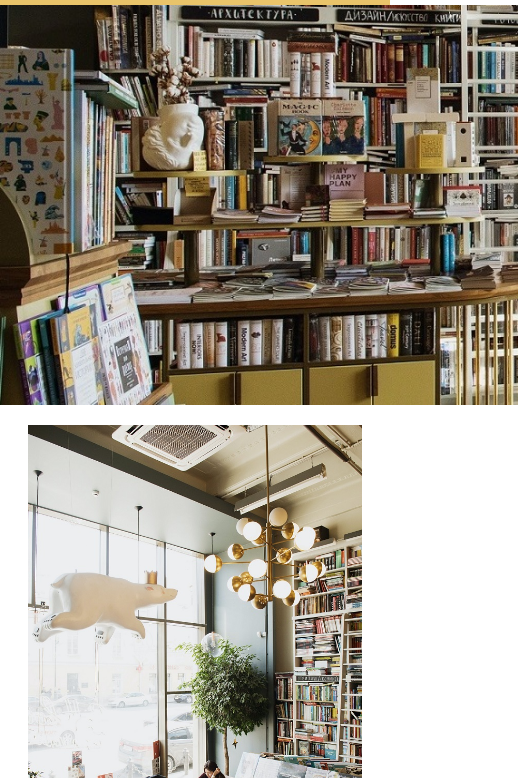
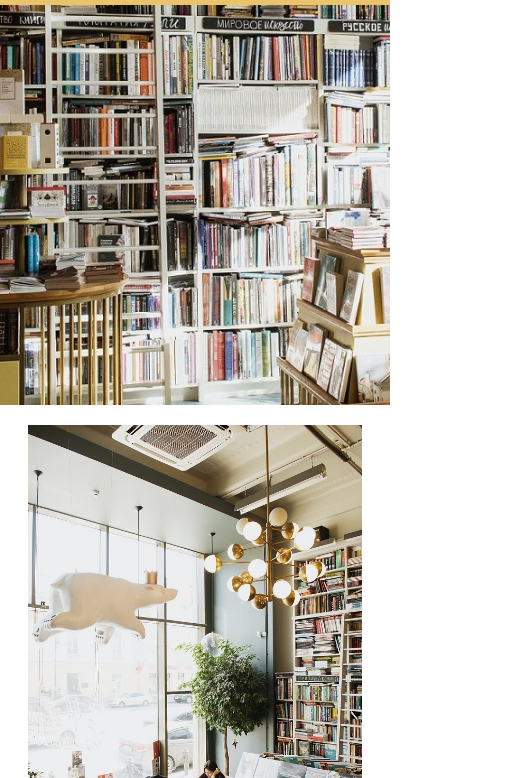
Before and after one commit to smelitsko/PF-Melitsko, a website: page index.html in a window 390 px wide. Shown: the part 66-844 px from the top of the page, 518 px wide, since content can reach past the window. Drawn offline with nearby package versions, Linux system fonts and the light colour scheme; a web font is replaced by a local one.

Commit message:
sigo intentando arreglar la imagen

```diff
--- a/scss/_base/_mediaquery.scss
+++ b/scss/_base/_mediaquery.scss
@@ -134,15 +134,15 @@
 
 @media screen and (max-width: 500px) {
   /*!----INDEX/MAIN-----*/
-  .hero {
-    background-image: none;
-    width: auto;
-    img {
-      display: initial;
-      height: 100%;
-      width: auto;
-    }
-  }
+  // .hero {
+  //   background-image: none;
+  //   width: auto;
+  //   img {
+  //     display: initial;
+  //     height: 100%;
+  //     width: auto;
+  //   }
+  // }
   .bxl-whatsapp {
     display: none;
   }
```
Also changed, not shown: css/estilos.css.
